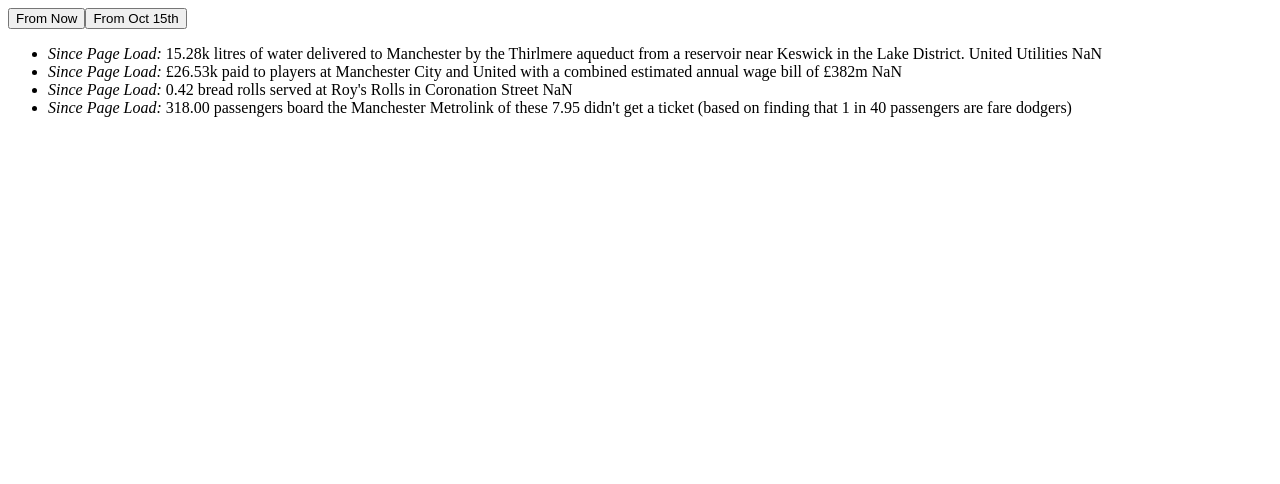
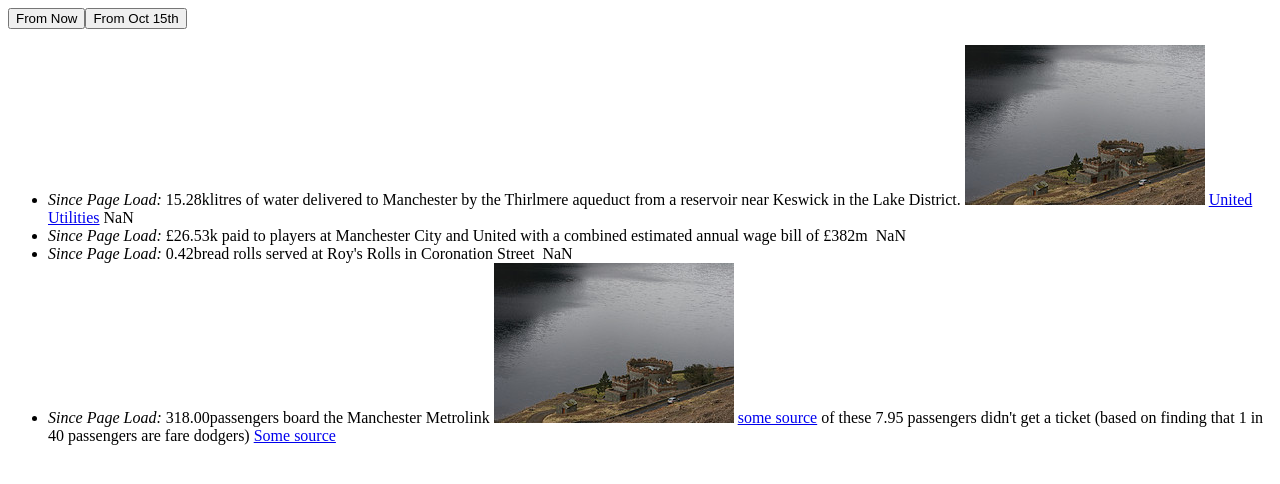
Before and after one commit to BCUcodes/datadash, a plain HTML site: page index.html in a window 1280 px wide. Drawn offline with nearby package versions, Linux system fonts and the light colour scheme.

Commit message:
New data fields
Added new json data fields which ave been fed to RW as the data model

```diff
--- a/index.html
+++ b/index.html
@@ -12,25 +12,19 @@
     <button ng-click="selectTab(1)">From Now</button><button ng-click="selectTab(2)">From Oct 15th</button>
     <ul>
       <li ng-repeat="entry in entries">
-      	<!--
-        <b>{{entry.name}}</b> -
-
-
-        <span ng-show="isSelected(1)"> <i>Since Page Load:</i>  <span ng-show="entry.before">{{entry.unit}}</span>{{(total * entry.multiple)| num | truncate}} <span ng-hide="entry.before">{{entry.unit}}</span> </span>
-
-
-
-        <span ng-show="isSelected(2)"><i>Since October 15th 2013:</i>  <b><span ng-show="entry.before">{{entry.unit}}</span>{{(secondTotal * entry.multiple) | num | truncate}} <span ng-hide="entry.before"> <span ng-hide="entry.before">{{entry.unit}}</span></b></span> -->
 
 	     <span ng-show="isSelected(1)"> <i>Since Page Load:</i>
-	     	<span ng-show="entry.before">{{entry.unit}}</span>{{(total * entry.multiple)| num | truncate}} <span ng-hide="entry.before">{{entry.unit}}</span>
+	     	<span ng-show="entry.before">{{entry.unit}}</span>{{(total * entry.multiple)| num | truncate}}<span ng-hide="entry.before">{{entry.unit}}</span>
 	     	<span>{{entry.text}}</span>
-	     	<span>{{entry.citation}}</span><!-- could do with adding "Source: {{entry.citation}}" and URL. Will need to only run this conditionally -->
-	     	<span>{{entry.nestedlink}}</span>
-	     	<span>{{(total * entry.nestedmultiple)| num | truncate}}</span><!-- need to run some filter on this as the maths is running and returning NaN -->
-	     	<span>{{entry.nestedtext}}</span>
+	     	<span><img src='images/{{entry.image}}' alt='{{entry.imageAlt}}' /></span>
+	     	<span><a href="{{entry.citationUrl}}">{{entry.citationText}}</a></span>
+	     	<span>{{entry.joiningPhrase}}</span>
+	     	<span ng-show="entry.childUnitBefore">{{entry.childUnit}}</span>
+	     	<span>{{(total * entry.childMultiple)| num | truncate}}</span>
+	     	<span ng-hide="entry.childUnitBefore">{{entry.childUnit}}</span><!-- need to run some filter on this as the maths is running and returning NaN -->
+	     	<span>{{entry.childText}}</span>
+	     	<span><a href="{{entry.childCitationUrl}}">{{entry.childCitationText}}</a></span>
 	     </span>
-
 	     <span ng-show="isSelected(2)"><i>Since October 15th 2013:</i><!-- repeat all changes from above into this -->
 	     	<span ng-show="entry.before">{{entry.unit}}</span>{{(total * entry.multiple)| num | truncate}} <span ng-hide="entry.before">{{entry.unit}}</span>
 	     	<span>{{entry.text}}</span>
--- a/js/data.js
+++ b/js/data.js
@@ -11,33 +11,44 @@
         name: 'Water',
         multiple: 2546,
         unit: 'litres',
+        before: false,
         text: 'of water delivered to Manchester by the Thirlmere aqueduct from a reservoir near Keswick in the Lake District.',
-        citation: 'United Utilities',
-        before: false
+        image: 'aqueduct.jpg',
+        imageAlt: 'Thirlmere aqueduct',
+        citationText: 'United Utilities',
+        citationUrl: 'http://www.unitedutilities.com/default.aspx'
       },
       {
         name: 'football wages',
         multiple: 4421,
         unit: '£',
-        text: 'paid to players at Manchester City and United with a combined estimated annual wage bill of £382m',
-        before: true
+        before: true,
+        text: 'paid to players at Manchester City and United with a combined estimated annual wage bill of £382m'
       },
       {
 	    name: 'rolls',
         multiple: 0.07,
         unit: 'bread rolls',
-        text: 'served at Roy\'s Rolls in Coronation Street',
-        before: false
+        before: false,
+        text: 'served at Roy\'s Rolls in Coronation Street'
       },
       {
-      	name: 'metrolink',
+	    name: 'metrolink',
         multiple: 53,
         unit: 'passengers',
+        before: false,
         text: 'board the Manchester Metrolink',
-        before: false,
-        nestedlink: 'of these',
-        nestedmultiple: 1.325,
-        nestedtext: 'didn\'t get a ticket (based on finding that 1 in 40 passengers are fare dodgers)'
+        image: 'aqueduct.jpg',
+        imageAlt: 'Thirlmere aqueduct',
+        citationText: 'some source',
+        citationUrl: 'http://www.unitedutilities.com/default.aspx',
+        joiningPhrase: 'of these',
+        childMultiple: 1.325,
+        childUnit: 'passengers',
+        childUnitBefore: false,
+        childText: 'didn\'t get a ticket (based on finding that 1 in 40 passengers are fare dodgers)',
+        childCitationText: 'Some source',
+        childCitationUrl: 'http://www.unitedutilities.com/default.aspx'
       }
     ];
 
```
Also changed, not shown: images/aqueduct.jpg (added).
